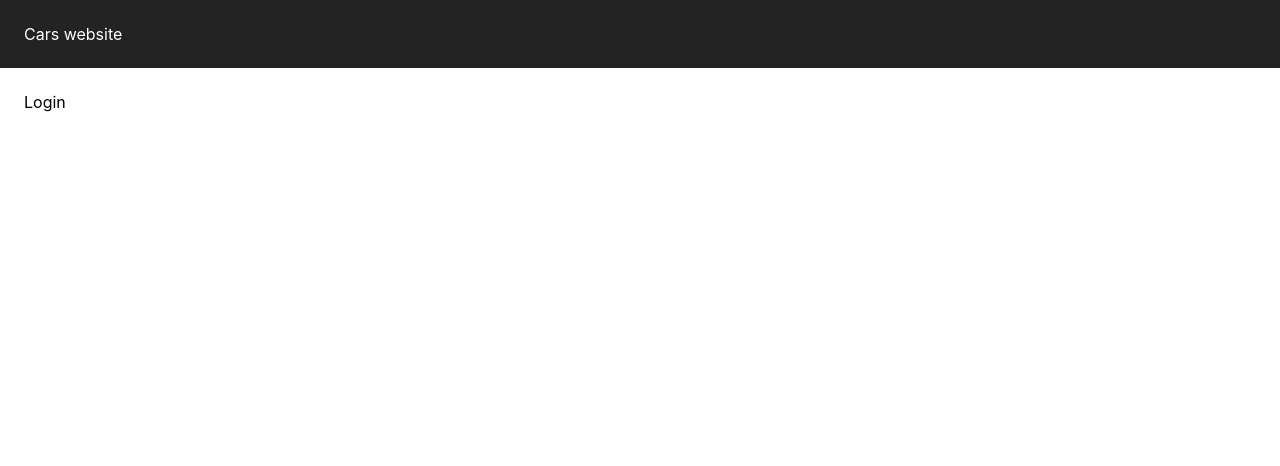
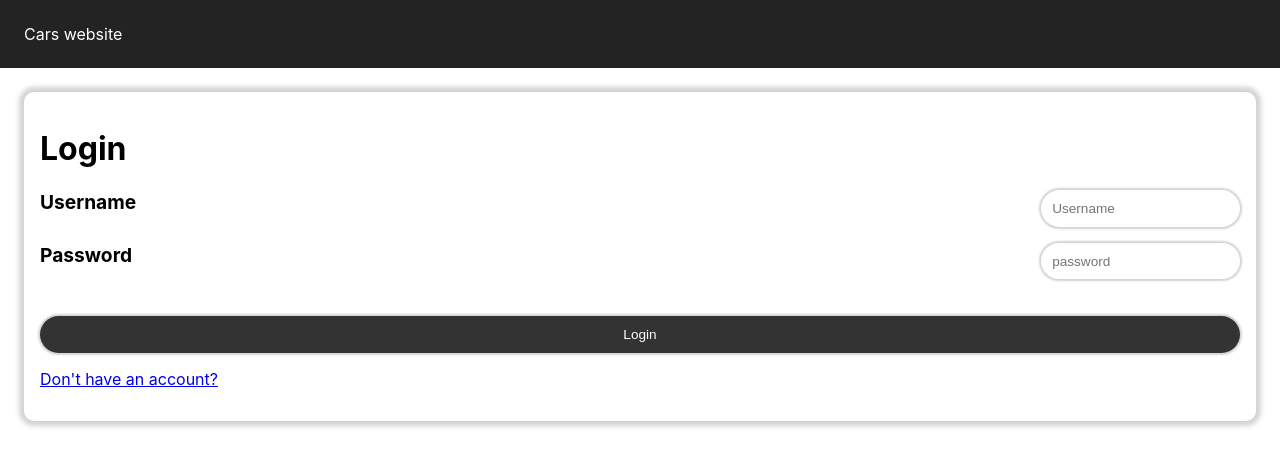
Before and after one commit to systemry420/mern-cars-app, a React (Create React App) app in the folder client/: page /login in a window 1280 px wide. Shown: the top 466 px of the page. Built offline with nearby package versions, Linux system fonts and the light colour scheme.

Commit message:
style login and register pages

```diff
--- a/client/src/components/Card.js
+++ b/client/src/components/Card.js
@@ -14,7 +14,7 @@ const Card = ({ name, image }) => {
 }
 
 const Wrapper = styled.div`
-    width: 90%;
+    width: 300px;
     margin: 1em;
     box-shadow: 0 0 4px 4px lightgray;
     padding: .5em;
@@ -22,6 +22,7 @@ const Wrapper = styled.div`
     border-raduis: 10px;
     img {
         width: 100%;
+        height: 180px;
     }
     .info {
         display: flex;
--- a/client/src/pages/Login.tsx
+++ b/client/src/pages/Login.tsx
@@ -1,12 +1,63 @@
 import React from 'react'
 import Layout from '../components/Layout'
+import styled from "styled-components";
+import { Link } from 'react-router-dom';
 
 const Login = () => {
   return (
     <Layout>
-        Login
+      <Wrapper>
+        <h1>Login</h1>
+        <Input>
+          <label htmlFor='username'>Username</label>
+          <input type='text' id='username' placeholder='Username' />
+        </Input>
+        <Input>
+          <label htmlFor='password'>Password</label>
+          <input type='text' id='password' placeholder='password' />
+        </Input>
+        <Input>
+          <input type='submit' value='Login'/>
+        </Input>
+        <Input>
+          <Link to='/register'>Don't have an account?</Link>
+        </Input>
+      </Wrapper>
     </Layout>
   )
 }
 
+const Wrapper = styled.div`
+  padding: 1em;
+  border-radius: 10px;
+  box-shadow: 0 0 5px 5px lightgray;
+`
+
+const Input = styled.div`
+  display: flex;
+  justify-content: space-between;
+  margin: 1em 0;
+  text-align: center;
+
+  label {
+    font-size: 1.2em;
+    font-weight: bold;
+  }
+  input {
+    padding: .8em;
+    border-radius: 20px;
+    border: none;
+    box-shadow: 0 0 2px 2px lightgray;
+    outline: none;
+    font-size: .85em;
+
+    &[type='submit'] {
+      margin-top: 1.5em;
+      background-color: #333;
+      color: #fff;
+      flex: 1;
+    }
+  }
+`
+
 export default Login
--- a/client/src/pages/Register.tsx
+++ b/client/src/pages/Register.tsx
@@ -1,13 +1,66 @@
 import React from 'react'
 import Layout from '../components/Layout'
-
+import styled from "styled-components";
+import { Link } from 'react-router-dom';
 
 const Register = () => {
   return (
     <Layout>
-        Register
+      <Wrapper>
+        <h1>Register</h1>
+        <Input>
+          <label htmlFor='username'>Username</label>
+          <input type='text' id='username' placeholder='Username' />
+        </Input>
+        <Input>
+          <label htmlFor='password'>Password</label>
+          <input type='text' id='password' placeholder='Password' />
+        </Input>
+        <Input>
+          <label htmlFor='confirm'>Confirm</label>
+          <input type='text' id='confirm' placeholder='Confirm' />
+        </Input>
+        <Input>
+        <input type='submit' value='Register'/>
+        </Input>
+        <Input>
+          <Link to='/login'>Do you have an account?</Link>
+        </Input>
+      </Wrapper>
     </Layout>
   )
 }
 
+const Wrapper = styled.div`
+  padding: 1em;
+  border-radius: 10px;
+  box-shadow: 0 0 5px 5px lightgray;
+`
+
+const Input = styled.div`
+  display: flex;
+  justify-content: space-around;
+  margin: 1em 0;
+
+  label {
+    font-size: 1.2em;
+    font-weight: bold;
+  }
+  input {
+    padding: .8em;
+    border-radius: 20px;
+    border: none;
+    box-shadow: 0 0 2px 2px lightgray;
+    outline: none;
+    font-size: .85em;
+
+    &[type='submit'] {
+      margin-top: 1.5em;
+      background-color: #333;
+      color: #fff;
+      flex: 1;
+    }
+  }
+`
+
 export default Register
```
